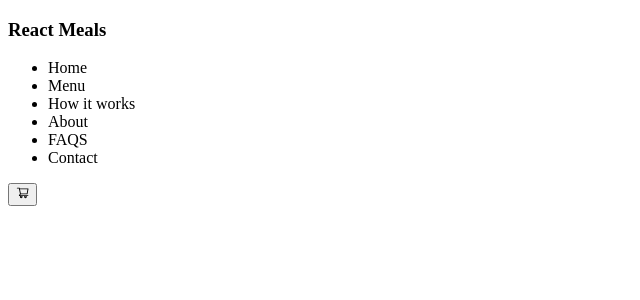
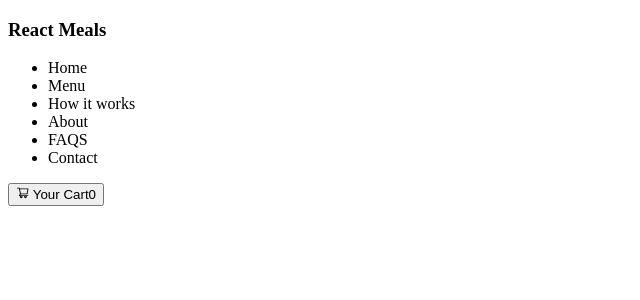
Before and after one commit to KobiManuel/React_Meals, a React (Create React App) app: page / in a window 1280 px wide. Shown: the top 300 px of the page, without its empty margins (0-640 px from the left). Built offline with nearby package versions, Linux system fonts and the light colour scheme.

Commit message:
style(User-interface):

```diff
--- a/src/UI/NavBar/NavBar.jsx
+++ b/src/UI/NavBar/NavBar.jsx
@@ -18,7 +18,7 @@ const NavBar = () => {
             <li className=' text-[#868e96] text-[15px]'><a>Contact</a></li>
           </ul>
           <div className='w-fit'>
-            <button><AiOutlineShoppingCart /> </button>
+            <button className=' rounded-full bg-[(--primary)]'><AiOutlineShoppingCart /> Your Cart<span>0</span></button>
           </div>
        </div>
     </div>
```
